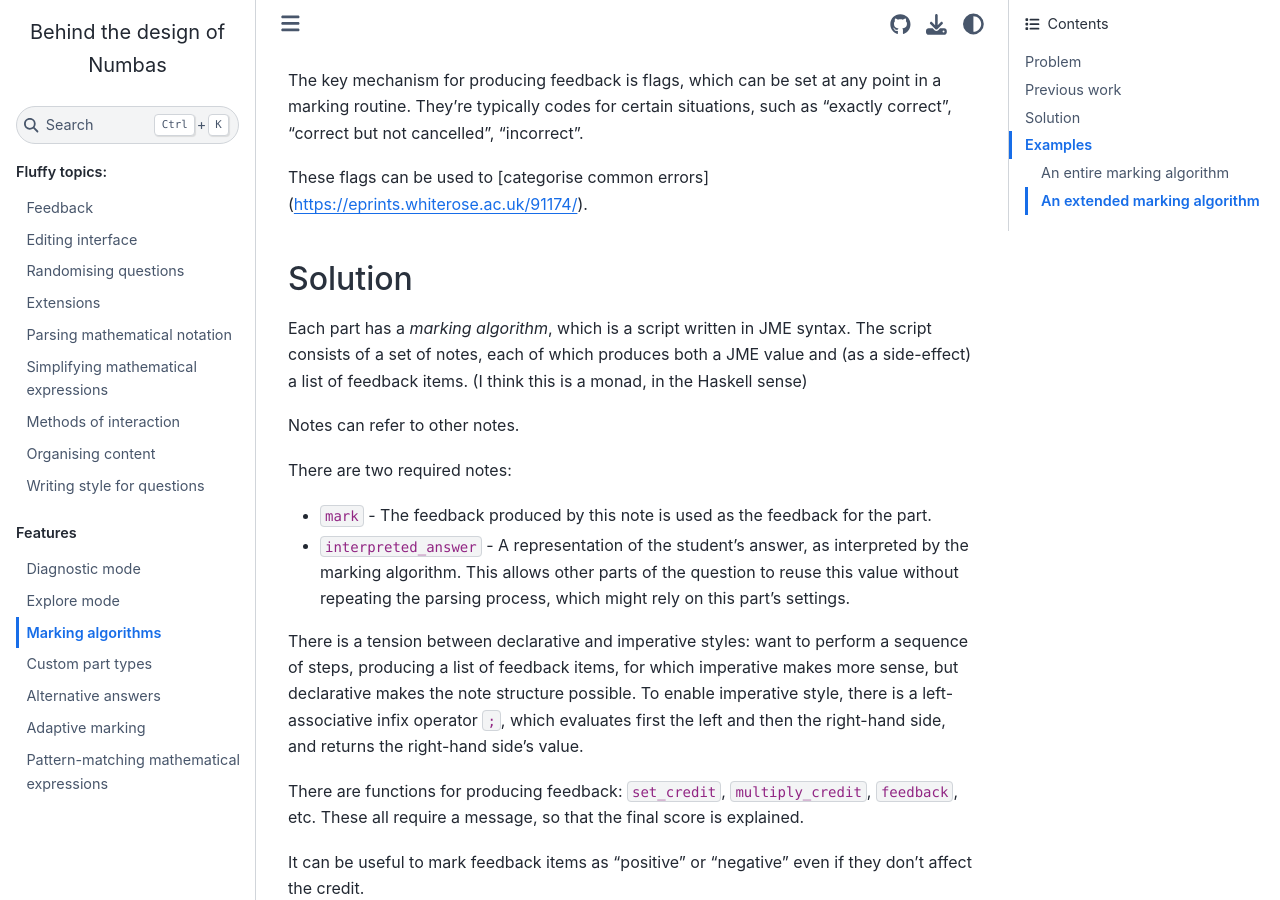
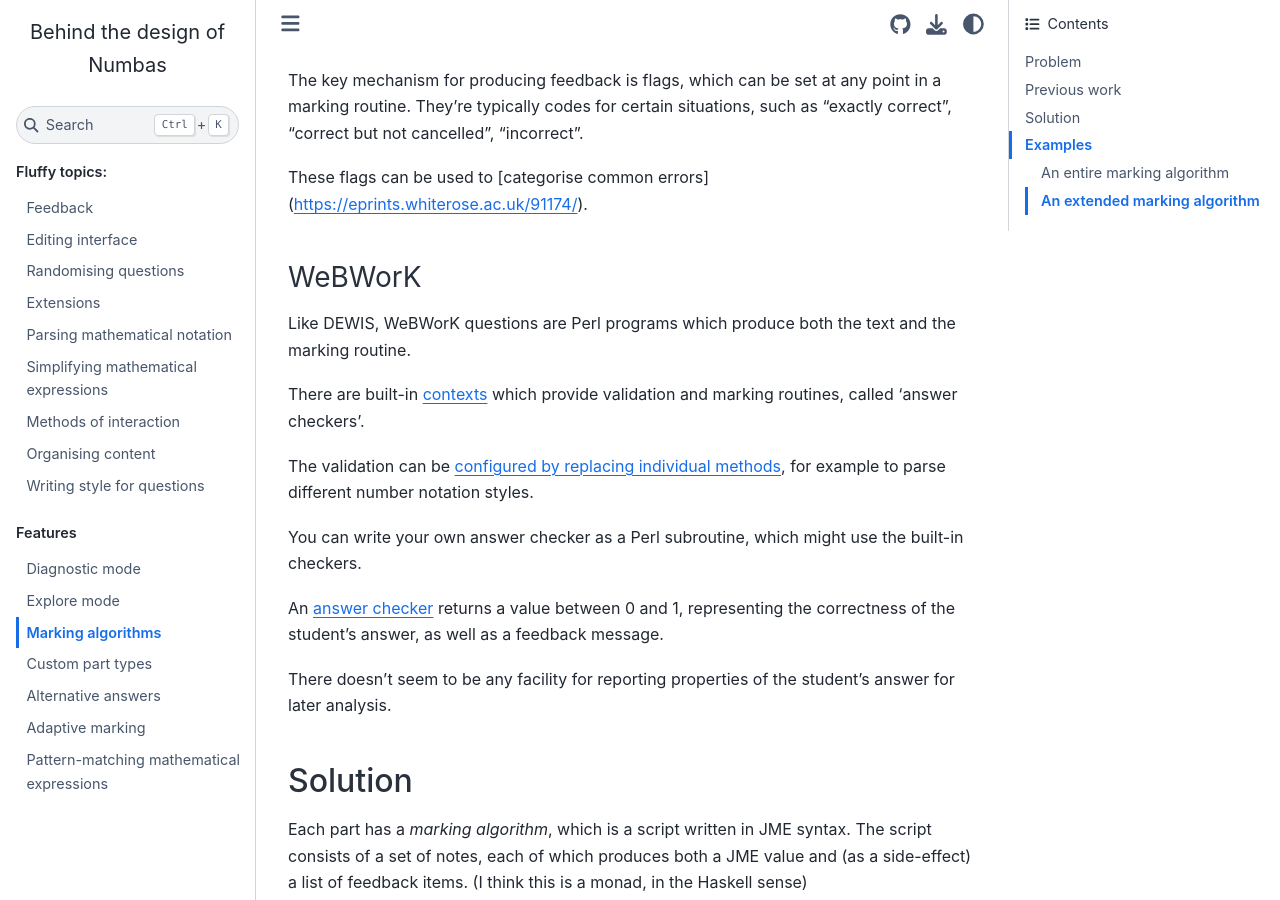
Before and after one commit to christianp/behind-the-design-of-numbas, a Sphinx documentation site: the page built from source/marking.rst, in a window 1280 px wide and 900 px high, scrolled down 4702 px. Built offline with Sphinx 7.4.7 and the Sphinx Book theme 1.1.4, drawn with Linux system fonts in a browser that asks for light colours.

Commit message:
a bit about WeBWorK's marking

```diff
--- a/source/marking.rst
+++ b/source/marking.rst
@@ -163,6 +163,21 @@
 They're typically codes for certain situations, such as "exactly correct", "correct but not cancelled", "incorrect".
 
 These flags can be used to [categorise common errors](https://eprints.whiterose.ac.uk/91174/).
+
+WeBWorK
+*******
+
+Like DEWIS, WeBWorK questions are Perl programs which produce both the text and the marking routine.
+
+There are built-in `contexts <https://webwork.maa.org/wiki/ContextList>`__ which provide validation and marking routines, called 'answer checkers'.
+
+The validation can be `configured by replacing individual methods <https://webwork.maa.org/wiki/Modifying_Contexts_(advanced)>`__, for example to parse different number notation styles.
+
+You can write your own answer checker as a Perl subroutine, which might use the built-in checkers.
+
+An `answer checker <https://webwork.maa.org/pod/pg/doc/MathObjects/MathObjectsAnswerCheckers.html#The-Context-and-Answer-Checkers>`__ returns a value between 0 and 1, representing the correctness of the student's answer, as well as a feedback message.
+
+There doesn't seem to be any facility for reporting properties of the student's answer for later analysis.
 
 Solution
 --------
```
